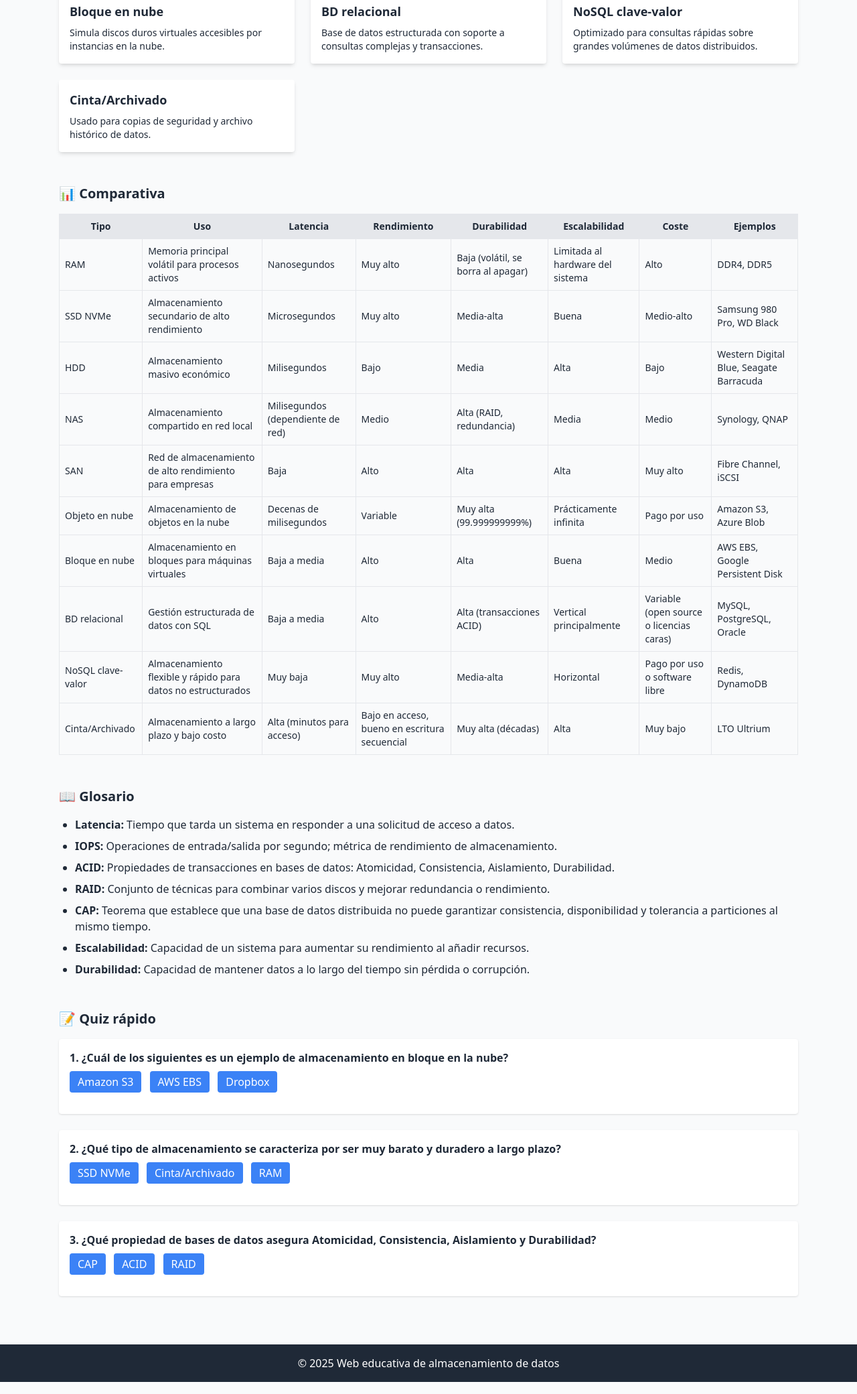
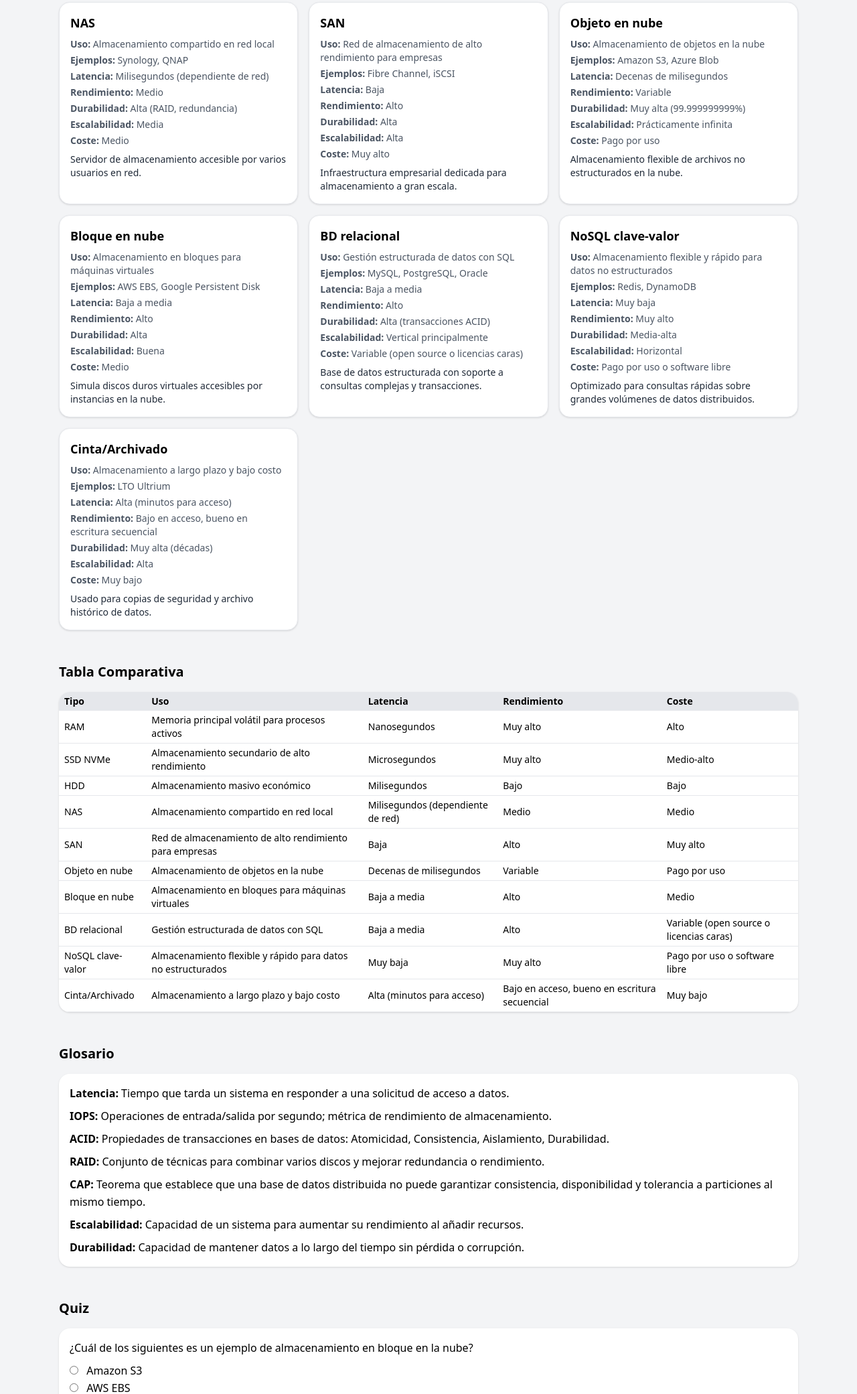
Before and after one commit to danigarciamasa/almacenamiento-web, a plain HTML site: page index.html in a window 1280 px wide. Shown: the part 591-2672 px from the top of the page at 67% size. Drawn offline with nearby package versions, Linux system fonts and the light colour scheme.

Commit message:
Update index.html

```diff
--- a/index.html
+++ b/index.html
@@ -1,76 +1,58 @@
 <!DOCTYPE html>
 <html lang="es">
 <head>
-  <meta charset="UTF-8" />
-  <meta name="viewport" content="width=device-width, initial-scale=1.0" />
+  <meta charset="UTF-8">
+  <meta name="viewport" content="width=device-width, initial-scale=1.0">
   <title>Tipos de Almacenamiento de Datos</title>
-  <!-- Tailwind CSS vía CDN -->
   <script src="https://cdn.tailwindcss.com"></script>
 </head>
-<body class="bg-gray-50 text-gray-800">
-
-  <!-- Header -->
-  <header class="bg-blue-600 text-white p-6">
-    <h1 class="text-2xl font-bold text-center">Tipos de Almacenamiento de Datos</h1>
-    <p class="text-center mt-2">Web educativa interactiva</p>
+<body class="bg-gray-100 font-sans leading-relaxed">
+  <header class="bg-blue-600 text-white p-6 shadow">
+    <h1 class="text-2xl font-bold">Tipos de Almacenamiento de Datos</h1>
   </header>
 
   <main class="max-w-6xl mx-auto p-6 space-y-12">
-
-    <!-- Sección: Filtro -->
-    <section id="filtro">
-      <h2 class="text-xl font-semibold mb-4">🔍 Filtrar tipos de almacenamiento</h2>
-      <input id="filtroInput" type="text" placeholder="Escribe para filtrar..."
-        class="w-full p-2 border rounded" />
+    <!-- Filtro -->
+    <section>
+      <h2 class="text-xl font-semibold mb-2">Filtro</h2>
+      <input id="filtro-input"
+             type="text"
+             placeholder="Buscar por tipo o uso..."
+             class="w-full p-2 border rounded-lg shadow-sm"
+             oninput="applyFilter()">
     </section>
 
-    <!-- Sección: Tarjetas -->
-    <section id="tarjetas">
-      <h2 class="text-xl font-semibold mb-4">📦 Tipos principales</h2>
-      <div id="tarjetasContainer" class="grid grid-cols-1 md:grid-cols-2 lg:grid-cols-3 gap-6"></div>
+    <!-- Tarjetas -->
+    <section>
+      <h2 class="text-xl font-semibold mb-4">Tarjetas</h2>
+      <div id="cards-container" class="grid grid-cols-1 sm:grid-cols-2 lg:grid-cols-3 gap-4"></div>
     </section>
 
-    <!-- Sección: Tabla comparativa -->
-    <section id="tabla">
-      <h2 class="text-xl font-semibold mb-4">📊 Comparativa</h2>
-      <div class="overflow-x-auto">
-        <table class="table-auto border-collapse border w-full text-sm" id="tablaComparativa">
-          <thead class="bg-gray-200">
-            <tr>
-              <th class="border p-2">Tipo</th>
-              <th class="border p-2">Uso</th>
-              <th class="border p-2">Latencia</th>
-              <th class="border p-2">Rendimiento</th>
-              <th class="border p-2">Durabilidad</th>
-              <th class="border p-2">Escalabilidad</th>
-              <th class="border p-2">Coste</th>
-              <th class="border p-2">Ejemplos</th>
-            </tr>
-          </thead>
-          <tbody id="tablaBody"></tbody>
-        </table>
+    <!-- Tabla comparativa -->
+    <section>
+      <h2 class="text-xl font-semibold mb-4">Tabla Comparativa</h2>
+      <div class="overflow-x-auto bg-white shadow rounded-2xl">
+        <table id="tabla" class="min-w-full text-left"></table>
       </div>
     </section>
 
-    <!-- Sección: Glosario -->
-    <section id="glosario">
-      <h2 class="text-xl font-semibold mb-4">📖 Glosario</h2>
-      <ul id="glosarioLista" class="list-disc pl-6 space-y-2"></ul>
+    <!-- Glosario -->
+    <section>
+      <h2 class="text-xl font-semibold mb-4">Glosario</h2>
+      <ul id="glosario" class="space-y-2 bg-white p-4 rounded-2xl shadow"></ul>
     </section>
 
-    <!-- Sección: Quiz -->
-    <section id="quiz">
-      <h2 class="text-xl font-semibold mb-4">📝 Quiz rápido</h2>
-      <div id="quizContainer" class="space-y-6"></div>
+    <!-- Quiz -->
+    <section>
+      <h2 class="text-xl font-semibold mb-4">Quiz</h2>
+      <div id="quiz" class="space-y-6"></div>
     </section>
-
   </main>
 
-  <footer class="bg-gray-800 text-white text-center p-4 mt-12">
-    <p>© 2025 Web educativa de almacenamiento de datos</p>
+  <footer class="bg-gray-800 text-gray-200 text-center p-4 mt-12">
+    © 2025 - Web educativa sobre almacenamiento de datos
   </footer>
 
-  <!-- JS con datos y render organizado -->
   <script>
   // === Datos de ejemplo ===
   const items = [
@@ -102,87 +84,129 @@
     { enunciado: "¿Qué propiedad de bases de datos asegura Atomicidad, Consistencia, Aislamiento y Durabilidad?", opciones: ["CAP", "ACID", "RAID"], correcta: "ACID" }
   ];
 
-    // === Funciones de renderizado ===
-    function renderTarjetas(lista) {
-      const tarjetasContainer = document.getElementById("tarjetasContainer");
-      tarjetasContainer.innerHTML = "";
-      lista.forEach(item => {
+  // === Renderizado de tarjetas ===
+  function renderCards(list) {
+    const container = document.getElementById("cards-container");
+    container.innerHTML = "";
+    list.forEach(item => {
       const card = document.createElement("div");
-        card.className = "card bg-white shadow-md rounded p-4";
-        card.innerHTML = `<h3 class="font-bold text-lg">${item.tipo}</h3><p class="text-sm mt-2">${item.desc}</p>`;
-        tarjetasContainer.appendChild(card);
+      card.className = "bg-white shadow rounded-2xl p-4 border border-gray-200 hover:shadow-lg transition";
+      card.innerHTML = `
+        <h3 class="text-lg font-semibold mb-2">${item.tipo}</h3>
+        <p class="text-sm text-gray-600 mb-1"><strong>Uso:</strong> ${item.uso}</p>
+        <p class="text-sm text-gray-600 mb-1"><strong>Ejemplos:</strong> ${item.ejemplos}</p>
+        <p class="text-sm text-gray-600 mb-1"><strong>Latencia:</strong> ${item.latencia}</p>
+        <p class="text-sm text-gray-600 mb-1"><strong>Rendimiento:</strong> ${item.rendimiento}</p>
+        <p class="text-sm text-gray-600 mb-1"><strong>Durabilidad:</strong> ${item.durabilidad}</p>
+        <p class="text-sm text-gray-600 mb-1"><strong>Escalabilidad:</strong> ${item.escalabilidad}</p>
+        <p class="text-sm text-gray-600 mb-1"><strong>Coste:</strong> ${item.coste}</p>
+        <p class="text-sm text-gray-800 mt-2">${item.desc}</p>
+      `;
+      container.appendChild(card);
     });
   }
 
-    function renderTabla() {
-      const tablaBody = document.getElementById("tablaBody");
-      tablaBody.innerHTML = "";
-      items.forEach(item => {
-        const tr = document.createElement("tr");
-        tr.innerHTML = `
-          <td class="border p-2">${item.tipo}</td>
-          <td class="border p-2">${item.uso}</td>
-          <td class="border p-2">${item.latencia}</td>
-          <td class="border p-2">${item.rendimiento}</td>
-          <td class="border p-2">${item.durabilidad}</td>
-          <td class="border p-2">${item.escalabilidad}</td>
-          <td class="border p-2">${item.coste}</td>
-          <td class="border p-2">${item.ejemplos}</td>
+  // === Renderizado de tabla comparativa ===
+  function renderTabla(list) {
+    const table = document.getElementById("tabla");
+    table.innerHTML = "";
+    const thead = document.createElement("thead");
+    thead.innerHTML = `
+      <tr class="bg-gray-200 text-sm">
+        <th class="px-2 py-1">Tipo</th>
+        <th class="px-2 py-1">Uso</th>
+        <th class="px-2 py-1">Latencia</th>
+        <th class="px-2 py-1">Rendimiento</th>
+        <th class="px-2 py-1">Coste</th>
+      </tr>
     `;
-        tablaBody.appendChild(tr);
+    table.appendChild(thead);
+    const tbody = document.createElement("tbody");
+    list.forEach(item => {
+      const row = document.createElement("tr");
+      row.className = "border-b hover:bg-gray-50 text-sm";
+      row.innerHTML = `
+        <td class="px-2 py-1 font-medium">${item.tipo}</td>
+        <td class="px-2 py-1">${item.uso}</td>
+        <td class="px-2 py-1">${item.latencia}</td>
+        <td class="px-2 py-1">${item.rendimiento}</td>
+        <td class="px-2 py-1">${item.coste}</td>
+      `;
+      tbody.appendChild(row);
+    });
+    table.appendChild(tbody);
+  }
+
+  // === Filtro ===
+  function applyFilter() {
+    const input = document.getElementById("filtro-input").value.toLowerCase();
+    const filtered = items.filter(item =>
+      item.tipo.toLowerCase().includes(input) ||
+      item.uso.toLowerCase().includes(input)
+    );
+    renderCards(filtered);
+    renderTabla(filtered);
+  }
+
+  // === Render Glosario ===
+  function renderGlosario(list) {
+    const ul = document.getElementById("glosario");
+    ul.innerHTML = "";
+    list.forEach(entry => {
+      const li = document.createElement("li");
+      li.innerHTML = `<strong>${entry.termino}:</strong> ${entry.definicion}`;
+      ul.appendChild(li);
     });
   }
 
-    function renderGlosario() {
-      const glosarioLista = document.getElementById("glosarioLista");
-      glosarioLista.innerHTML = "";
-      glosario.forEach(g => {
-        const li = document.createElement("li");
-        li.innerHTML = `<strong>${g.termino}:</strong> ${g.definicion}`;
-        glosarioLista.appendChild(li);
+  // === Render Quiz ===
+  function renderQuiz(list) {
+    const container = document.getElementById("quiz");
+    container.innerHTML = "";
+    list.forEach((q, idx) => {
+      const div = document.createElement("div");
+      div.className = "bg-white p-4 rounded-2xl shadow";
+      const opcionesHTML = q.opciones.map(op =>
+        `<label class="block">
+          <input type="radio" name="q${idx}" value="${op}" class="mr-2">
+          ${op}
+        </label>`
+      ).join("");
+      div.innerHTML = `
+        <p class="font-medium mb-2">${q.enunciado}</p>
+        ${opcionesHTML}
+        <button class="mt-2 bg-blue-600 text-white px-3 py-1 rounded" onclick="checkAnswer(${idx}, '${q.correcta}')">Comprobar</button>
+        <p id="feedback${idx}" class="mt-1 text-sm"></p>
+      `;
+      container.appendChild(div);
     });
   }
 
-    function renderQuiz() {
-      const quizContainer = document.getElementById("quizContainer");
-      quizContainer.innerHTML = "";
-      preguntas.forEach((p, idx) => {
-        const div = document.createElement("div");
-        div.className = "p-4 bg-white shadow rounded";
-        const opcionesHtml = p.opciones.map(op => `
-          <button class="quiz-btn bg-blue-500 text-white px-3 py-1 rounded mr-2 mb-2" data-correcta="${op === p.correcta}">
-            ${op}
-          </button>`).join("");
-        div.innerHTML = `<p class="mb-2 font-semibold">${idx + 1}. ${p.enunciado}</p>${opcionesHtml}<p class="resultado mt-2 font-bold"></p>`;
-        quizContainer.appendChild(div);
-      });
-
-      quizContainer.addEventListener("click", e => {
-        if (e.target.classList.contains("quiz-btn")) {
-          const correcta = e.target.dataset.correcta === "true";
-          const resultado = e.target.parentElement.querySelector(".resultado");
-          resultado.textContent = correcta ? "✅ Correcto" : "❌ Incorrecto";
-          resultado.className = correcta ? "resultado text-green-600 font-bold mt-2" : "resultado text-red-600 font-bold mt-2";
+  function checkAnswer(idx, correcta) {
+    const radios = document.querySelectorAll(`input[name="q${idx}"]:checked`);
+    const feedback = document.getElementById(`feedback${idx}`);
+    if (radios.length === 0) {
+      feedback.textContent = "Selecciona una opción.";
+      feedback.className = "text-yellow-600";
+      return;
     }
-      });
+    const selected = radios[0].value;
+    if (selected === correcta) {
+      feedback.textContent = "✅ Correcto";
+      feedback.className = "text-green-600";
+    } else {
+      feedback.textContent = "❌ Incorrecto";
+      feedback.className = "text-red-600";
+    }
   }
 
-    function applyFiltro(valor) {
-      const filtrados = items.filter(i => i.tipo.toLowerCase().includes(valor.toLowerCase()) || i.uso.toLowerCase().includes(valor.toLowerCase()));
-      renderTarjetas(filtrados);
-    }
-
-    // Inicialización al cargar
-    window.addEventListener("DOMContentLoaded", () => {
-      renderTarjetas(items);
-      renderTabla();
-      renderGlosario();
-      renderQuiz();
-
-      const filtroInput = document.getElementById("filtroInput");
-      filtroInput.addEventListener("input", () => applyFiltro(filtroInput.value));
-    });
+  // === Inicialización ===
+  window.onload = () => {
+    renderCards(items);
+    renderTabla(items);
+    renderGlosario(glosario);
+    renderQuiz(preguntas);
+  };
   </script>
-
 </body>
 </html>
```
Lines whose indentation alone changed are shown as unchanged.
